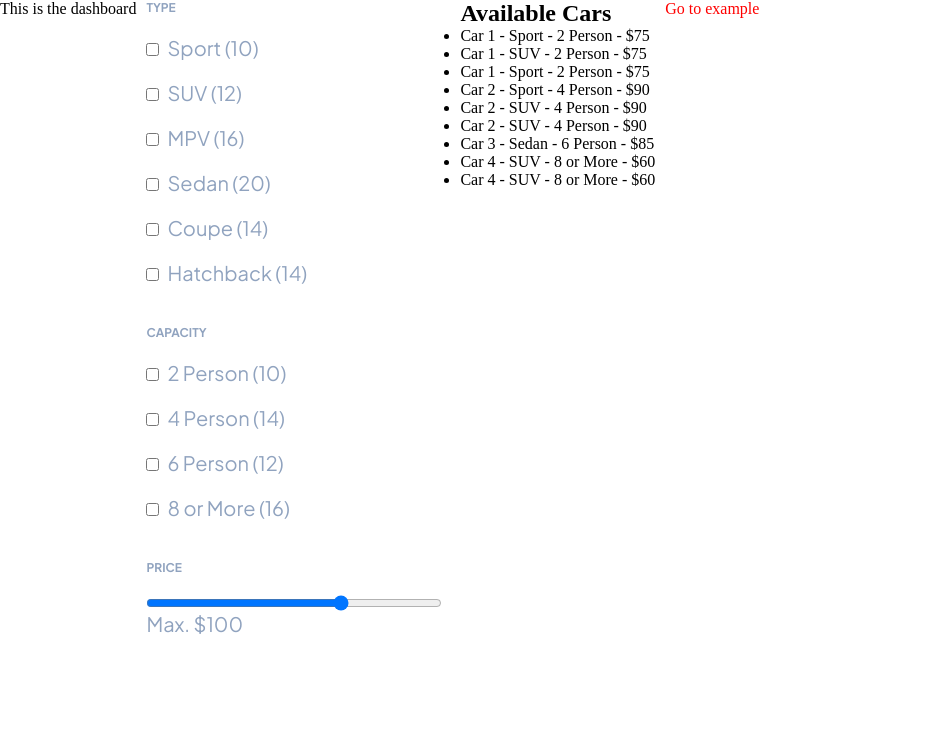
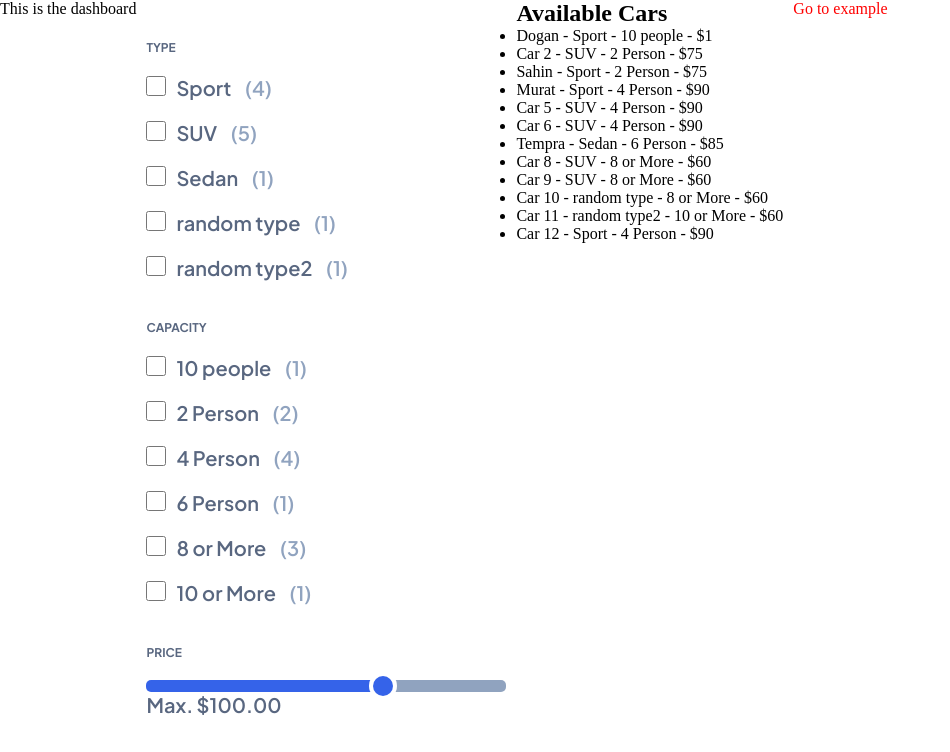
Before and after one commit to ozcsert/Morent, a Next.js app: page /dashboard in a window 1280 px wide. Shown: the top 752 px of the page, without its empty margins (0-950 px from the left). Built offline with nearby package versions, Linux system fonts and the light colour scheme.

Commit message:
[SE-20] -  updated styling - refactored filtersidebar

```diff
--- a/src/app/(main)/dashboard/page.tsx
+++ b/src/app/(main)/dashboard/page.tsx
@@ -6,28 +6,70 @@ import Example from "@/components/Example";
 import FilterSidebar from "@/components/FilterSidebar";
 import { useState } from "react";
 
-interface Car {
+type Car = {
   id: number;
   name: string;
   type: string;
   capacity: string;
   price: number;
-}
+};
 
 const dummyCars: Car[] = [
-  { id: 1, name: "Car 1", type: "Sport", capacity: "2 Person", price: 75 },
-  { id: 2, name: "Car 1", type: "SUV", capacity: "2 Person", price: 75 },
-  { id: 3, name: "Car 1", type: "Sport", capacity: "2 Person", price: 75 },
-  { id: 4, name: "Car 2", type: "Sport", capacity: "4 Person", price: 90 },
-  { id: 5, name: "Car 2", type: "SUV", capacity: "4 Person", price: 90 },
-  { id: 6, name: "Car 2", type: "SUV", capacity: "4 Person", price: 90 },
-  { id: 7, name: "Car 3", type: "Sedan", capacity: "6 Person", price: 85 },
-  { id: 8, name: "Car 4", type: "SUV", capacity: "8 or More", price: 60 },
-  { id: 9, name: "Car 4", type: "SUV", capacity: "8 or More", price: 60 },
+  { id: 1, name: "Dogan", type: "Sport", capacity: "10 people", price: 1 },
+  { id: 2, name: "Car 2", type: "SUV", capacity: "2 Person", price: 75 },
+  { id: 3, name: "Sahin", type: "Sport", capacity: "2 Person", price: 75 },
+  { id: 4, name: "Murat", type: "Sport", capacity: "4 Person", price: 90 },
+  { id: 5, name: "Car 5", type: "SUV", capacity: "4 Person", price: 90 },
+  { id: 6, name: "Car 6", type: "SUV", capacity: "4 Person", price: 90 },
+  { id: 7, name: "Tempra", type: "Sedan", capacity: "6 Person", price: 85 },
+  { id: 8, name: "Car 8", type: "SUV", capacity: "8 or More", price: 60 },
+  { id: 9, name: "Car 9", type: "SUV", capacity: "8 or More", price: 60 },
+  {
+    id: 10,
+    name: "Car 10",
+    type: "random type",
+    capacity: "8 or More",
+    price: 60,
+  },
+  {
+    id: 13,
+    name: "Car 11",
+    type: "random type2",
+    capacity: "10 or More",
+    price: 60,
+  },
+  { id: 11, name: "Car 12", type: "Sport", capacity: "4 Person", price: 90 },
 ];
 
 const Dashboard = () => {
   const [filteredCars, setFilteredCars] = useState<Car[]>(dummyCars);
+
+  const carInputs: { label: string; count: number }[] = [];
+  const capacityInputs: { label: string; count: number }[] = [];
+
+  const calculateNumberOfinputs = (
+    inputSection: { label: string; count: number }[],
+    attribute: keyof Car
+  ) => {
+    const uniqueCarTypes = new Set(dummyCars.map((car) => car[attribute]));
+
+    const numberOfCarsForEachType: { [key: string]: number } = {};
+    dummyCars.forEach((car) =>
+      numberOfCarsForEachType[car[attribute]]
+        ? (numberOfCarsForEachType[car[attribute]] += 1)
+        : (numberOfCarsForEachType[car[attribute]] = 1)
+    );
+    inputSection.length = 0;
+    uniqueCarTypes.forEach((attribute) => {
+      inputSection.push({
+        label: String(attribute),
+        count: numberOfCarsForEachType[attribute],
+      });
+    });
+  };
+
+  calculateNumberOfinputs(carInputs, "type");
+  calculateNumberOfinputs(capacityInputs, "capacity");
 
   const handleFilterChange = (filters: {
     type: string[];
@@ -42,8 +84,6 @@ const Dashboard = () => {
       const matchesPrice = car.price <= maxPrice;
       return matchesType && matchesCapacity && matchesPrice;
     });
-    console.log(type.length);
-
     setFilteredCars(newFilteredCars);
   };
 
@@ -55,7 +95,11 @@ const Dashboard = () => {
       }}
     >
       <Example title="This is the dashboard" />
-      <FilterSidebar onFilterChange={handleFilterChange} />
+      <FilterSidebar
+        carInputs={carInputs}
+        capacityInputs={capacityInputs}
+        onFilterChange={handleFilterChange}
+      />
 
       <section>
         <h2>Available Cars</h2>
--- a/src/app/styles/_variables.scss
+++ b/src/app/styles/_variables.scss
@@ -1,6 +1,7 @@
 $text-primary: #1a202c;
-$text-secondary: #ffffff;
+$text-secondary:#596780;
 $text-tertiary: #90a3bf;
+$text-fourth: #ffffff;
 
 $clr-primary: #3563e9;
 $clr-secondary: #ffffff;
--- a/src/components/FilterInput/index.tsx
+++ b/src/components/FilterInput/index.tsx
@@ -1,9 +1,10 @@
-import React from "react";
+import React, { useState, useEffect } from "react";
+import "./styles.scss";
 
 type Props = {
   title: string;
   inputType: string;
-  options: Option[];
+  options?: Option[];
   selectedOptions: string[] | number;
   handleCheckboxChange?: (label: string) => void;
   handleRangeChange?: (label: number) => void;
@@ -22,6 +23,59 @@ const FilterInput: React.FC<Props> = ({
   handleRangeChange,
   handleCheckboxChange,
 }) => {
+  const [rangeValue, setRangeValue] = useState<number>(
+    typeof selectedOptions === "number" ? selectedOptions : 0
+  );
+  const [isRTL, setIsRTL] = useState<boolean>(false);
+  const [backgroundSize, setBackgroundSize] = useState<string>("0% 100%");
+
+  const handleRangeInputChange = (e: React.ChangeEvent<HTMLInputElement>) => {
+    const value = Number(e.target.value);
+    setRangeValue(value);
+    handleRangeChange?.(value);
+  };
+
+  useEffect(() => {
+    if (typeof window !== "undefined") {
+      setIsRTL(document.documentElement.dir === "rtl");
+    }
+  }, []);
+
+  useEffect(() => {
+    const min = 0;
+    const max = 150;
+    const val = rangeValue;
+    let percentage = ((val - min) * 100) / (max - min);
+
+    if (isRTL) {
+      percentage = 100 - percentage;
+    }
+
+    setBackgroundSize(`${percentage}% 100%`);
+  }, [rangeValue, isRTL]);
+
+  useEffect(() => {
+    if (typeof window !== "undefined") {
+      const observerCallback: MutationCallback = (mutationList) => {
+        mutationList.forEach((mutation) => {
+          if (
+            mutation.type === "attributes" &&
+            mutation.attributeName === "dir"
+          ) {
+            setIsRTL(document.documentElement.dir === "rtl");
+          }
+        });
+      };
+
+      const observer = new MutationObserver(observerCallback);
+      observer.observe(document.documentElement, { attributes: true });
+
+      return () => {
+        observer.disconnect();
+      };
+    }
+  }, []);
+
   return (
     <div className="fltr-sctn-container">
       <h4>{title}</h4>
@@ -32,13 +86,14 @@ const FilterInput: React.FC<Props> = ({
             id={title}
             min="0"
             max="150"
-            value={typeof selectedOptions === "number" ? selectedOptions : 0}
-            onChange={(e) => handleRangeChange?.(Number(e.target.value))}
+            value={rangeValue}
+            onChange={handleRangeInputChange}
+            style={{ backgroundSize }}
           />
-          <label htmlFor={title}>Max. ${selectedOptions}</label>
+          <label htmlFor={title}>Max. ${rangeValue}.00</label>
         </div>
       ) : (
-        options.map(({ label, count }) => (
+        options?.map(({ label, count }) => (
           <div key={label}>
             <input
               type={inputType}
@@ -49,7 +104,9 @@ const FilterInput: React.FC<Props> = ({
               }
               onChange={() => handleCheckboxChange?.(label)}
             />
-            <label htmlFor={label}>{`${label} (${count ?? "N/A"})`}</label>
+            <label htmlFor={label}>
+              {label} <span>({count ?? "N/A"})</span>
+            </label>
           </div>
         ))
       )}
--- a/src/components/FilterInput/styles.scss
+++ b/src/components/FilterInput/styles.scss
@@ -0,0 +1,36 @@
+@import "../../app/styles/variables";
+
+.fltr-sctn-container {
+  input {
+    margin-right: 10px;
+    &[type="checkbox"] {
+      width: 20px;
+      height: 20px;
+    }
+    &[type="range"] {
+      display: block;
+      width: 100%;
+      accent-color: $clr-primary;
+      -webkit-appearance: none;
+      height: 12px;
+      background: $text-tertiary;
+      border-radius: 5px;
+      background-image: linear-gradient($clr-primary, $clr-primary);
+      background-size: 70% 100%;
+      background-repeat: no-repeat;
+      &::-webkit-slider-thumb {
+        -webkit-appearance: none;
+        height: 20px;
+        width: 20px;
+        border-radius: 50%;
+        background-color: $clr-primary;
+        box-shadow: 0 0 0 4px white;
+        cursor: pointer;
+      }
+    }
+  }
+  span {
+    color: $text-tertiary;
+    margin: 10px;
+  }
+}
--- a/src/components/FilterSidebar/index.tsx
+++ b/src/components/FilterSidebar/index.tsx
@@ -6,6 +6,8 @@ import { useState } from "react";
 
 type Props = {
   onFilterChange: (filters: Filters) => void;
+  carInputs: { label: string; count: number }[];
+  capacityInputs: { label: string; count: number }[];
 };
 
 type Filters = {
@@ -13,31 +15,15 @@ type Filters = {
   capacity: string[];
   maxPrice: number;
 };
-//
-const FilterSidebar: React.FC<Props> = ({ onFilterChange }) => {
+
+const FilterSidebar: React.FC<Props> = ({
+  onFilterChange,
+  carInputs,
+  capacityInputs,
+}) => {
   const [selectedTypes, setSelectedTypes] = useState<string[]>([]);
   const [selectedCapacity, setSelectedCapacity] = useState<string[]>([]);
   const [priceRange, setPriceRange] = useState<number>(100);
-
-  const carTypes: { label: string; count: number }[] = [
-    { label: "Sport", count: 10 },
-    { label: "SUV", count: 12 },
-    { label: "MPV", count: 16 },
-    { label: "Sedan", count: 20 },
-    { label: "Coupe", count: 14 },
-    { label: "Hatchback", count: 14 },
-  ];
-
-  const capacities: { label: string; count: number }[] = [
-    { label: "2 Person", count: 10 },
-    { label: "4 Person", count: 14 },
-    { label: "6 Person", count: 12 },
-    { label: "8 or More", count: 16 },
-  ];
-
-  const ranges: { label: string; count: null }[] = [
-    { label: "100.00", count: null },
-  ];
 
   const handleTypeChange = (type: string) => {
     setSelectedTypes((prevTypes) => {
@@ -86,21 +72,20 @@ const FilterSidebar: React.FC<Props> = ({ onFilterChange }) => {
       <FilterInput
         title="TYPE"
         inputType="checkbox"
-        options={carTypes}
+        options={carInputs}
         selectedOptions={selectedTypes}
         handleCheckboxChange={handleTypeChange}
       />
       <FilterInput
         title="CAPACITY"
         inputType="checkbox"
-        options={capacities}
+        options={capacityInputs}
         selectedOptions={selectedCapacity}
         handleCheckboxChange={handleCapacityChange}
       />
       <FilterInput
         title="PRICE"
         inputType="range"
-        options={ranges}
         selectedOptions={priceRange}
         handleRangeChange={handlePriceChange}
       />
--- a/src/components/FilterSidebar/styles.scss
+++ b/src/components/FilterSidebar/styles.scss
@@ -2,11 +2,14 @@
 
 .fltr-sdbr {
   font-family: $fnt-jakarta;
-  color: $text-tertiary;
+  color: $text-secondary;
+  width: 360px;
   font-size: $fnt-size-m;
   display: flex;
   flex-direction: column;
   gap: 40px;
+  padding-top: 40px;
+  font-weight: 600;
   .fltr-sctn-container {
     display: flex;
     flex-direction: column;
@@ -17,13 +20,6 @@
     div {
       display: inline-block;
       align-content: center;
-      input {
-        margin-right: 8px;
-        &[type="range"] {
-          display: block;
-          width: 296px;
-        }
-      }
     }
   }
 }
```
